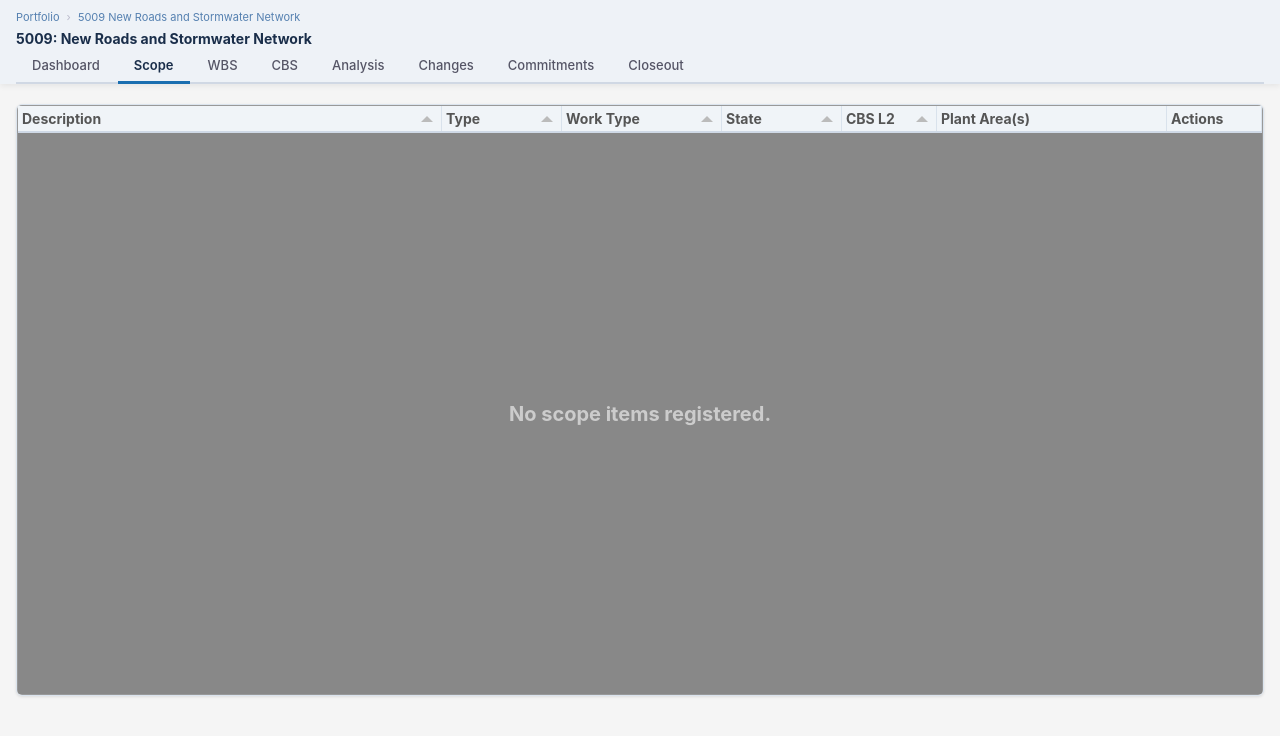
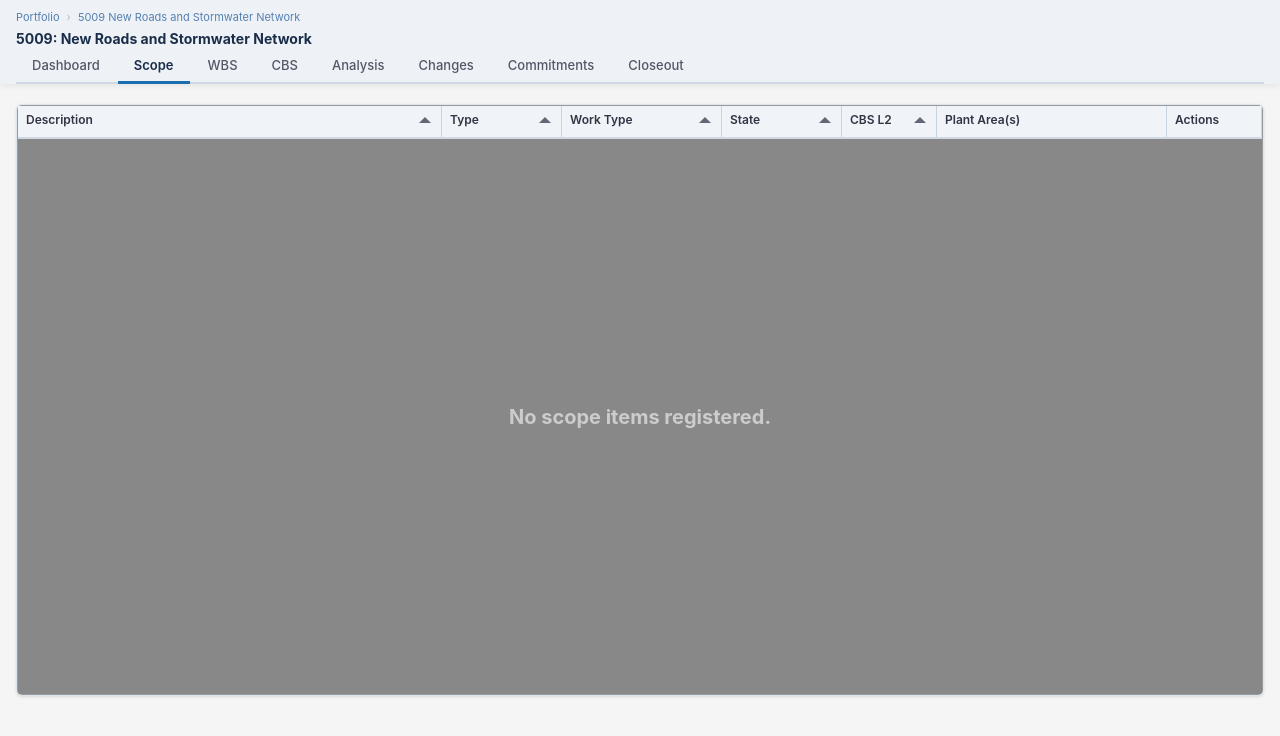
Before and after one commit to RichFree81/Aneriam, a FastAPI app: page /project/5009/scope in a window 1280 px wide. Shown: the part 48-784 px from the top of the page. Run offline with FastAPI, Linux system fonts and the light colour scheme; data that the repository does not hold is empty; parts of the project's set-up code (start-up, migrations or seed data) failed here and were passed over; some libraries are stand-ins or nearby versions.

Commit message:
fix: align scope grid styling with app tables

```diff
--- a/app/templates/project_scope.html
+++ b/app/templates/project_scope.html
@@ -45,37 +45,87 @@
 <style>
   .scope-shell {
     background: #fff;
-    border: 1px solid #dbe4ee;
+    border: 1px solid #dde6ee;
     border-radius: 6px;
-    box-shadow: 0 1px 3px rgba(0,0,0,.10);
+    box-shadow: 0 1px 3px rgba(0,0,0,.12);
     overflow: hidden;
   }
   #scopeTreeGrid { min-height: 420px; }
   #scopeTreeGrid .tabulator {
     border: none;
+    background: #fff;
+    color: #111;
+    font-family: -apple-system, BlinkMacSystemFont, "Segoe UI", sans-serif;
     font-size: 12px;
+    font-variant-numeric: tabular-nums;
   }
   #scopeTreeGrid .tabulator-header {
-    border-bottom: 2px solid #cfd9e6;
+    border-bottom: 2px solid #d0d8e4;
     background: #f0f4f8;
+    color: #334;
+    font-weight: 600;
   }
   #scopeTreeGrid .tabulator-col {
     background: #f0f4f8;
-    border-right: 1px solid #d9e2ec;
+    border-right: 1px solid #c8d4e0;
+    min-height: 31px;
+  }
+  #scopeTreeGrid .tabulator-col .tabulator-col-content {
+    padding: 0;
+  }
+  #scopeTreeGrid .tabulator-col .tabulator-col-title {
+    padding: 6px 8px;
+    font-size: 12px;
+    font-weight: 600;
+    line-height: 1.3;
+    white-space: normal;
+  }
+  #scopeTreeGrid .tabulator-col .tabulator-arrow {
+    border-bottom-color: #667;
+    border-top-color: #667;
+    margin-right: 6px;
   }
   #scopeTreeGrid .tabulator-row {
+    background: #fff;
     border-bottom: 1px solid #edf0f4;
+    min-height: 31px;
+  }
+  #scopeTreeGrid .tabulator-row.tabulator-selectable:hover {
+    background: #f7faff;
+  }
+  #scopeTreeGrid .tabulator-cell {
+    border-right: 1px solid #dde6ee;
+    padding: 6px 8px;
+    line-height: 1.35;
+    white-space: normal;
+    vertical-align: top;
+  }
+  #scopeTreeGrid .tabulator-cell:last-child {
+    border-right: none;
   }
   #scopeTreeGrid .tabulator-row.scope-parent {
     background: #f2f5f9;
     font-weight: 600;
-    color: #26384f;
+    color: #334;
+  }
+  #scopeTreeGrid .tabulator-row.scope-parent .tabulator-cell {
+    background: #f2f5f9;
   }
   #scopeTreeGrid .tabulator-row.scope-child {
     background: #fff;
   }
+  #scopeTreeGrid .tabulator-data-tree-control {
+    border-color: #889;
+    height: 12px;
+    width: 12px;
+    margin-right: 7px;
+    vertical-align: -1px;
+  }
+  #scopeTreeGrid .tabulator-data-tree-branch {
+    border-color: #c0cfe0;
+  }
   #scopeTreeGrid .scope-code {
-    font-family: Consolas, "Courier New", monospace;
+    font-family: monospace;
     font-size: 12px;
     color: #1a4a70;
   }
@@ -87,6 +137,7 @@
     background: #e0eaf4;
     color: #1a4a70;
     font-weight: 600;
+    letter-spacing: 0.2px;
   }
   #scopeTreeGrid .scope-state.committed { background: #d1e7dd; color: #0a5233; }
   #scopeTreeGrid .scope-state.final { background: #d3d3d3; color: #333; }
@@ -98,6 +149,8 @@
     font-size: 11px;
     background: #eef2f7;
     color: #334;
+    font-weight: 600;
+    letter-spacing: 0.2px;
     text-align: center;
   }
   #scopeTreeGrid .scope-empty-actions {
@@ -110,6 +163,17 @@
     gap: 12px;
   }
   .scope-modal-grid .span-2 { grid-column: span 2; }
+  .scope-modal-grid input,
+  .scope-modal-grid select {
+    padding: 6px 8px;
+    border: 1px solid #ccc;
+    border-radius: 4px;
+    font-size: 13px;
+    font-family: inherit;
+  }
+  .scope-modal-grid select[multiple] {
+    min-height: 112px;
+  }
 </style>
 
 <div class="scope-shell">
```
